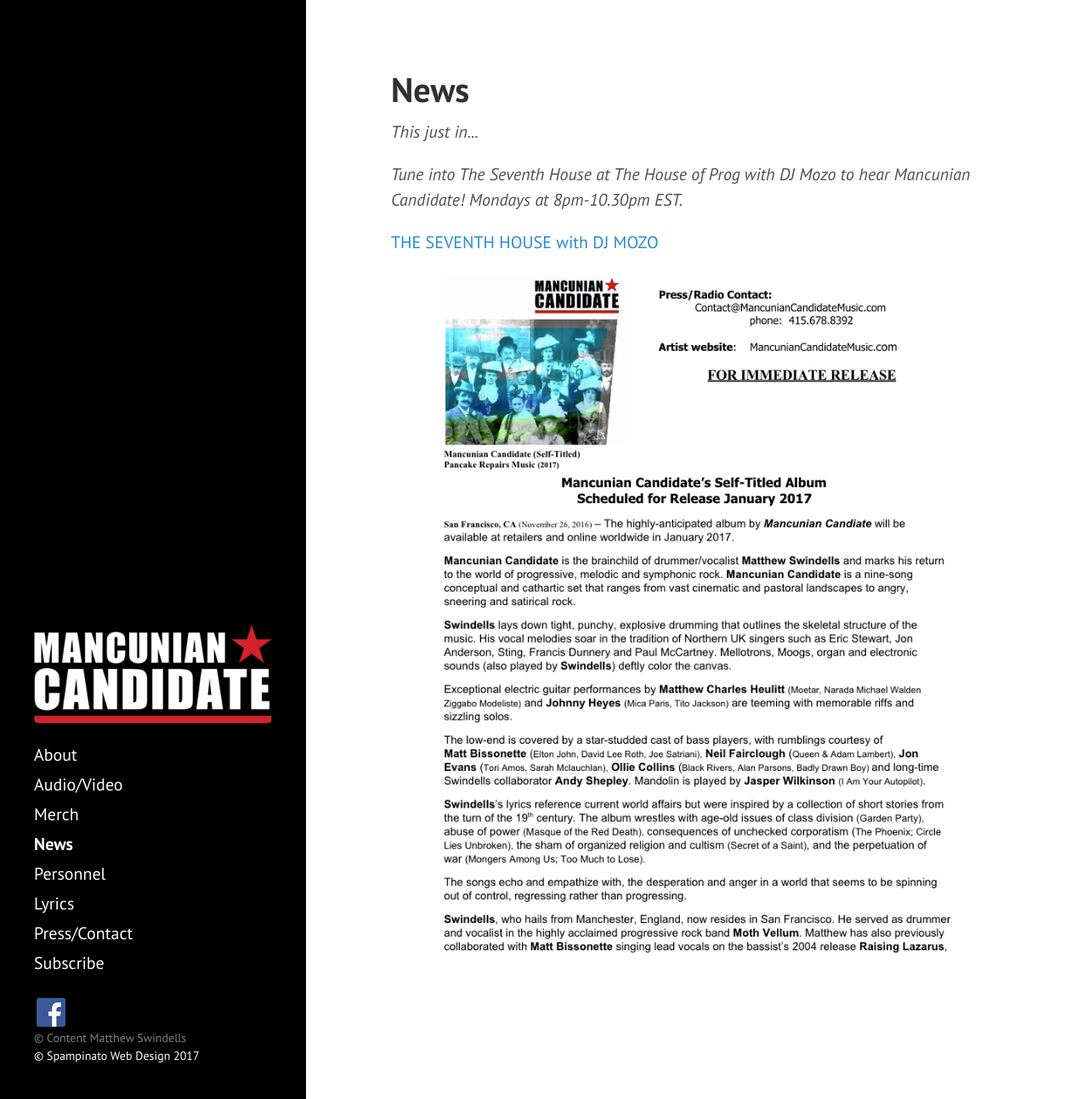
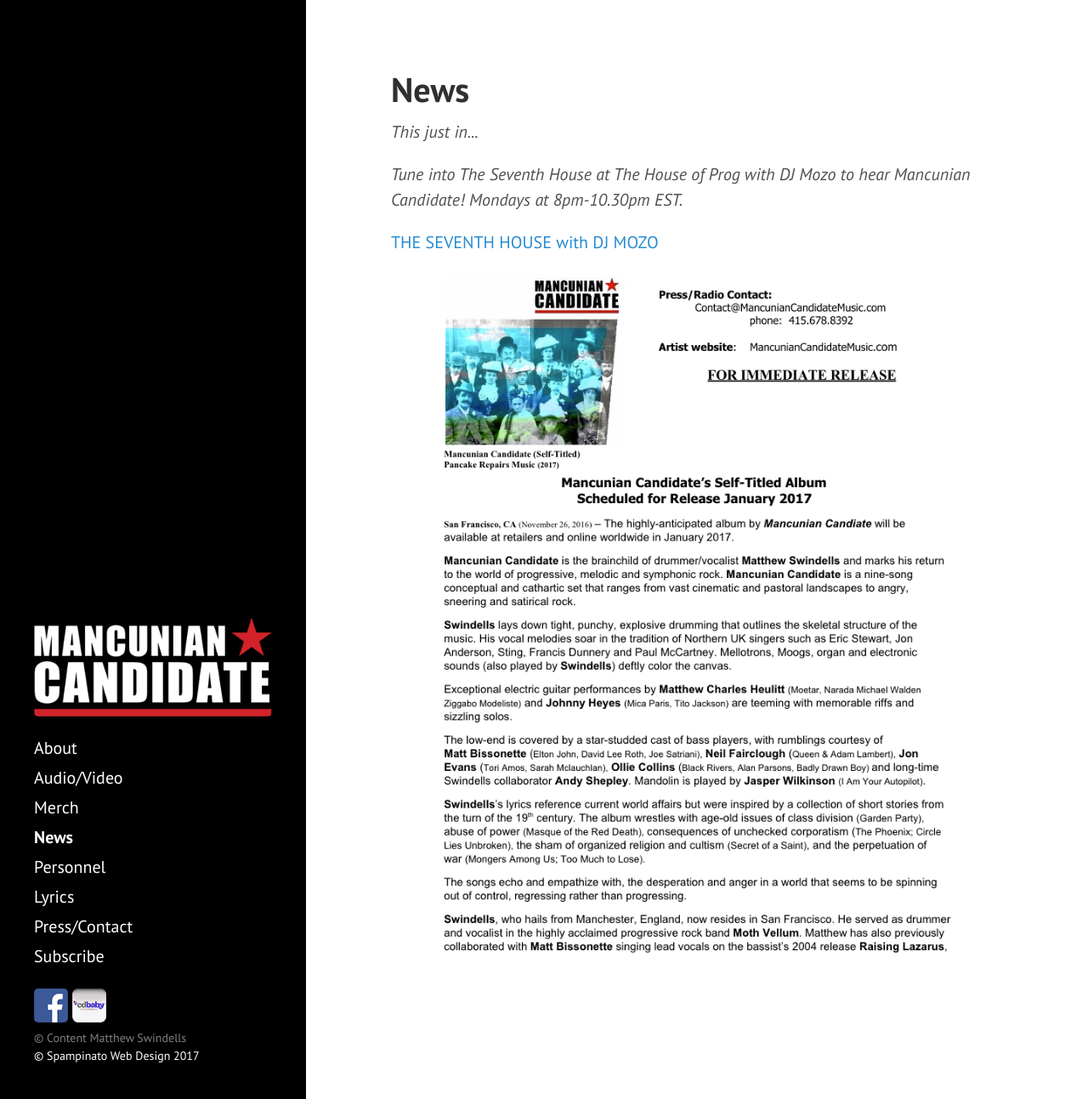
Before and after one commit to evolfo/mancunian-candidate, a Jekyll site: the page built from news.html, in a window 1280 px wide and 1293 px high. Shown: the whole window at 85% size. Built offline with Jekyll 4.4.1, drawn with Linux system fonts in a browser that asks for light colours.

Commit message:
update with cdbaby

```diff
--- a/_includes/sidebar.html
+++ b/_includes/sidebar.html
@@ -29,7 +29,8 @@
         {% endif %}
       {% endfor %}
     </nav>
-    <a target="_blank" href="https://www.facebook.com/mancuniancandidatemusic"><img style="margin: 0px; padding: 3px; width: 40px;" src="img/fb.png"></a>
+    <a class="sidebar-social" target="_blank" href="https://www.facebook.com/mancuniancandidatemusic"><img style="margin: 0px; width: 40px;" src="img/fb.png"></a>
+    <a class="sidebar-social" target="_blank" href="http://www.cdbaby.com/cd/mancuniancandidate"><img style="margin: 0px; width: 40px;" src="img/cdbaby1.png"></a>
 
     <p class="copyright">&copy; Content Matthew Swindells<a href="mailto:spampinatodesign@gmail.com"><br>&copy; Spampinato Web Design {{ site.time | date: '%Y' }}</a></p>
   </div>
--- a/_layouts/home.html
+++ b/_layouts/home.html
@@ -20,6 +20,9 @@
 			<input type="hidden" name="hosted_button_id" value="2T5JKLTX8366L">
 			<input type="image" src="img/buynow.png" border="0" name="submit" alt="PayPal - The safer, easier way to pay online!">
 		</form>
+		<div class="cd-baby">
+			<a href="http://www.cdbaby.com/cd/mancuniancandidate" target="cdbaby" style="display:block;background:url(http://CDBaby.name/m/a/mancuniancandidate_small.jpg) 117px 9px no-repeat, url(http://content.cdbaby.com/img/links/link-artwork-horz-dark-buy-album.png) no-repeat;background-size:100px, 100%;width:225px;height:120px;" title="Mancunian Candidate: Mancunian Candidate" alt="Mancunian Candidate: Mancunian Candidate" ></a>
+		</div>
 
      	<style>.embed-container { position: relative; padding-bottom: 56.25%; height: 0; overflow: hidden; max-width: 100%; } .embed-container iframe, .embed-container object, .embed-container embed { position: absolute; top: 0; left: 0; width: 100%; height: 100%; }</style><div class='embed-container'><iframe src='https://www.youtube.com/embed/nLZi_hSsl-c' frameborder='0' allowfullscreen></iframe></div>
 
--- a/public/css/hyde.css
+++ b/public/css/hyde.css
@@ -263,6 +263,8 @@ a.sidebar-nav-item:focus {
 }
 
 /* Custom CSS */
+.sidebar-social img {display: inline; }
+
 ul {list-style-type: none;}
 
 @media (min-width: 1166px) {
@@ -289,6 +291,8 @@ ul {list-style-type: none;}
 .home-table {border: none;}
 .home-table th {border: none; background-color: transparent !important; padding: 1px;}
 
+.cd-baby {padding: 15px; padding-top: 2px;}
+.cd-baby a {margin: 0px auto;}
 
 /* Lyrics CSS */
 
```
Also changed, not shown: img/cdbaby1.png.
